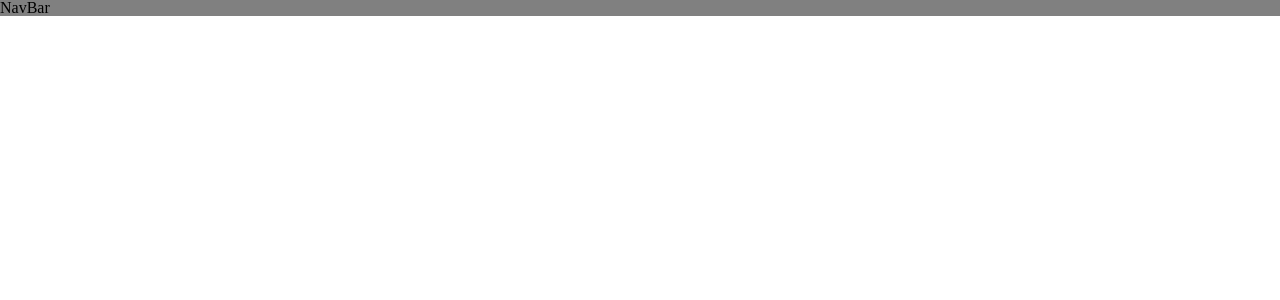
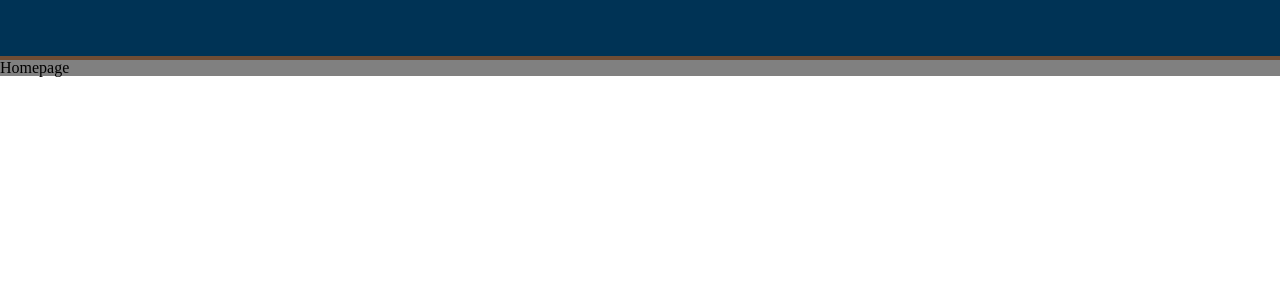
Before and after one commit to K413N/Beatclash, a React (Create React App) app in the folder client/: page / in a window 1280 px wide. Before the commit this address had no page. Shown: the top 300 px of the page. Built offline with nearby package versions, Linux system fonts and the light colour scheme.

Commit message:
added icons

```diff
--- a/client/package.json
+++ b/client/package.json
@@ -8,6 +8,7 @@
     "@testing-library/user-event": "^13.5.0",
     "react": "^18.1.0",
     "react-dom": "^18.1.0",
+    "react-icons": "^4.4.0",
     "react-router-dom": "6.3.0",
     "react-scripts": "5.0.1",
     "styled-components": "5.3.5",
@@ -15,7 +16,7 @@
   },
   "resolutions": {
     "react-error-overlay": "6.0.9"
-},
+  },
   "scripts": {
     "start": "react-scripts start",
     "build": "react-scripts build",
--- a/client/src/Components/App.js
+++ b/client/src/Components/App.js
@@ -16,7 +16,7 @@ function App() {
     <NavBar />
     <Routes>
       <Fragment>
-        <Route exact path="/home" element={<Homepage />} />
+        <Route exact path="/" element={<Homepage />} />
         <Route exact path="/login" element={<Login />} />
         <Route exact path="/friends" element={<Friends />} />
         <Route exact path="/profile/:profileId" element={<Profile />} />
--- a/client/src/Components/GlobalStyles.js
+++ b/client/src/Components/GlobalStyles.js
@@ -6,8 +6,8 @@ export const breakpoints = { tablet: "600px" };
 
 export default createGlobalStyle`
     :root {
-      --primary-color: #cc5500;
-      --accent-bg-color: rgba(204, 85, 0, 0.1);
+      --primary-color: #003355;
+      --accent-bg-color: rgba(224, 105, 20, 0.5);
       --page-horizontal-padding: 20px;
       --header-height: 50px;
       --max-content-width: 1200px;
--- a/client/src/Components/NavBar.js
+++ b/client/src/Components/NavBar.js
@@ -4,9 +4,24 @@ import { Wrapper } from "./GlobalStyles";
 const NavBar = () => {
     return(
         <Wrapper>
-        <div>NavBar</div>
+        <NavWrap>
+
+        </NavWrap>
         </Wrapper>
     )
 }
 
 export default NavBar;
+
+const NavWrap = styled.div`
+width: 100vw;
+height: 60px;
+background-color: var(--primary-color);
+color: lightgray;
+border-color: var(--accent-bg-color);
+border-style: solid;
+border-width: 4px;
+border-top: 0;
+border-left: 0;
+border-right: 0;
+`
```
Also changed, not shown: 1 other file (tests, documents, lock files or other folders).
